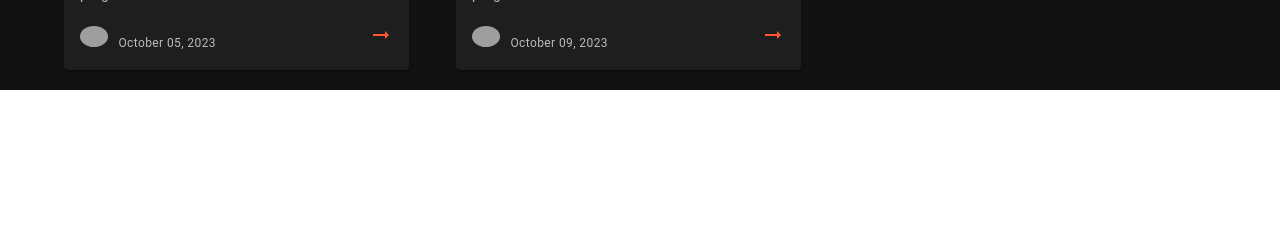
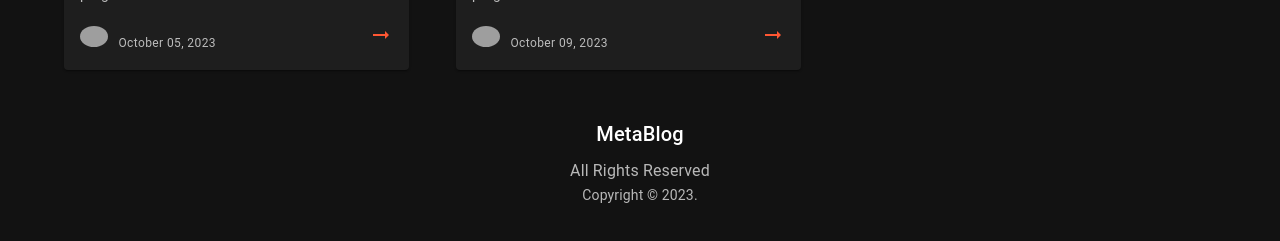
Before and after one commit to ceasonal/blogs, a React (Create React App) app: page /profile in a window 1280 px wide. Shown: the part 994-1235 px from the top of the page. Before the commit the page ends 1084 px from the top, so only its background shows below. Built offline with nearby package versions, Linux system fonts and the light colour scheme; grey boxes are pictures that could not be loaded.

Commit message:
fixed 🐞

```diff
--- a/src/pages/Profile.jsx
+++ b/src/pages/Profile.jsx
@@ -13,6 +13,7 @@ import TwitterIcon from "@mui/icons-material/Twitter";
 import GithubIcon from "@mui/icons-material/GitHub";
 import { ThemeProvider, createTheme } from "@mui/material/styles";
 import Navbar from "../components/Navbar";
+import Footer from "../components/Footer";
 import Blogcard from "../components/Blogcard";
 import { blogList } from "../config/data";
 
@@ -107,8 +108,8 @@ const Profile = () => {
             ))}
           </Grid>
         </Container>
-        <br />
       </div>
+        <Footer />
     </ThemeProvider>
   );
 };
```
